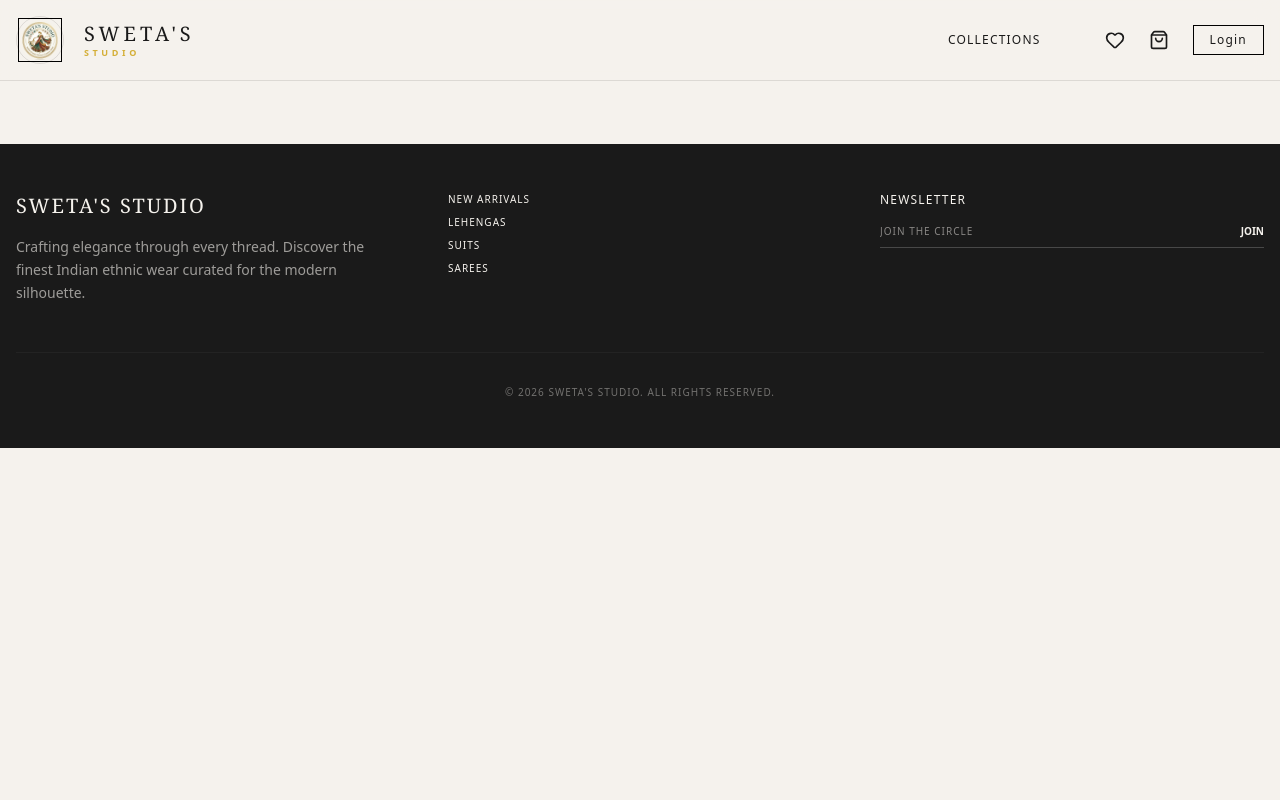
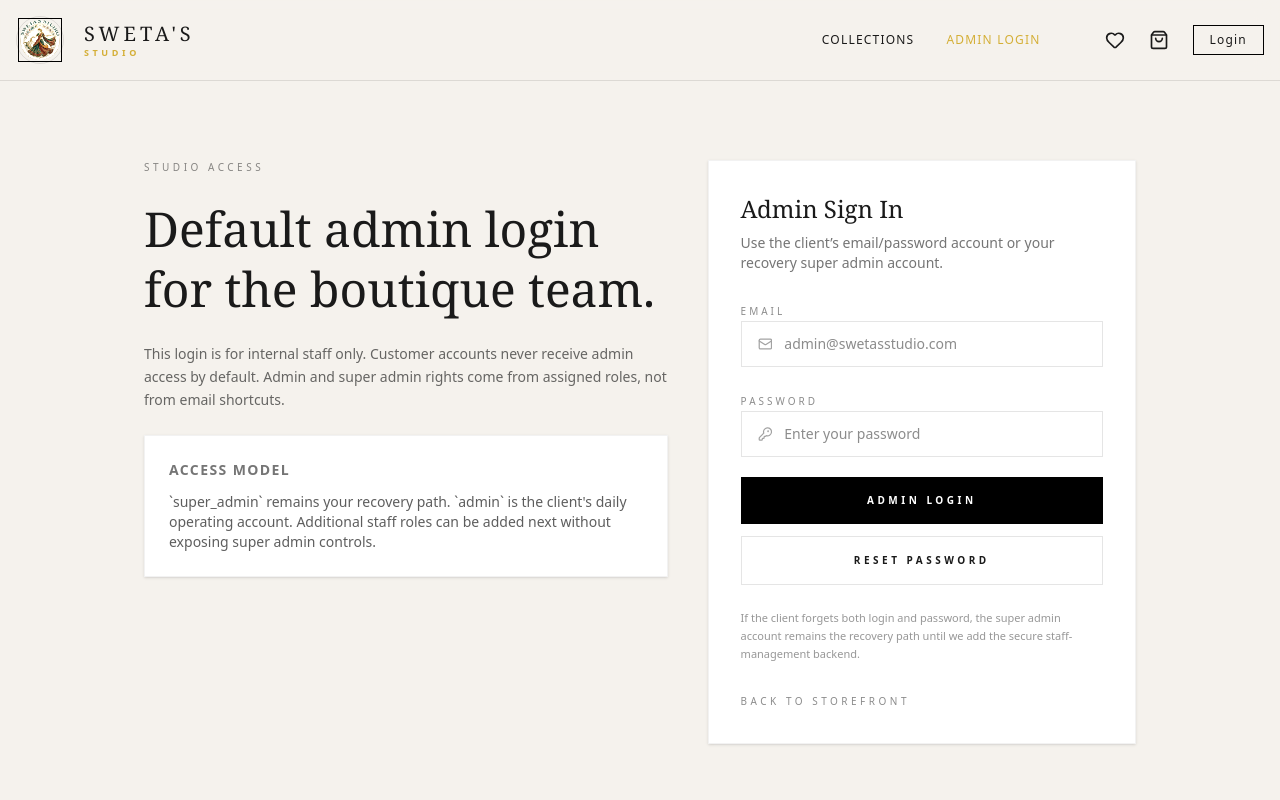
Before and after one commit to avishekreg/swetas-studio, a React (Vite) app: page /admin/login in a window 1280 px wide. Shown: the top 800 px of the page. Built offline with nearby package versions, Linux system fonts and the light colour scheme; no server answers; the database is empty.

Commit message:
Improve admin auth and header branding

```diff
--- a/src/App.tsx
+++ b/src/App.tsx
@@ -12,11 +12,12 @@ import AdminDashboard from './pages/Admin/Dashboard';
 import AdminInventory from './pages/Admin/Inventory';
 import AdminOrders from './pages/Admin/Orders';
 import AdminPromotions from './pages/Admin/Promotions';
+import AdminLogin from './pages/Admin/Login';
 import OrderTracking from './pages/OrderTracking';
 import Favorites from './pages/Favorites';
 
 const Navbar = () => {
-  const { user, isAdmin, signOut, signIn } = useAuth();
+  const { user, isAdmin, signOut, signInWithGoogle } = useAuth();
   const [isOpen, setIsOpen] = React.useState(false);
 
   return (
@@ -26,11 +27,11 @@ const Navbar = () => {
           <div className="relative w-10 h-10 md:w-12 md:h-12 flex items-center justify-center">
             <div className="absolute inset-0 border border-black/10 group-hover:border-[#D4AF37]/50 rounded-full transition-colors duration-700" />
             <div className="absolute inset-[1px] md:inset-[2px] border border-black group-hover:rotate-180 transition-transform duration-1000" />
-            <div className="absolute inset-[3px] md:inset-[4px] rounded-full overflow-hidden">
+            <div className="absolute inset-[3px] md:inset-[4px] rounded-full overflow-hidden bg-[#faf4ea] shadow-[inset_0_0_0_1px_rgba(183,145,79,0.22)]">
               <img
-                src="/images/swetas-studio-mark.png"
+                src="/images/swetas-studio-mark-header.png"
                 alt="Sweta's Studio mark"
-                className="w-full h-full object-cover rounded-full scale-[1.03]"
+                className="w-full h-full object-cover rounded-full scale-[1.16] brightness-[1.03] contrast-[1.06]"
               />
             </div>
           </div>
@@ -47,7 +48,9 @@ const Navbar = () => {
         {/* Desktop Nav */}
         <div className="hidden md:flex items-center space-x-8 text-xs uppercase tracking-widest font-medium">
           <Link to="/collections" className="hover:text-[#D4AF37] transition-colors">Collections</Link>
-          {isAdmin && <Link to="/admin" className="text-[#D4AF37] hover:underline">Admin Panel</Link>}
+          <Link to={isAdmin ? "/admin" : "/admin/login"} className="text-[#D4AF37] hover:underline">
+            {isAdmin ? 'Admin Panel' : 'Admin Login'}
+          </Link>
           <div className="flex items-center space-x-6 ml-8">
             <Link to="/favorites" className="relative group">
               <Heart size={20} />
@@ -58,13 +61,13 @@ const Navbar = () => {
             </Link>
             {user ? (
               <div className="flex items-center space-x-4">
-                <Link to="/profile"><User size={20} /></Link>
+                <Link to={isAdmin ? "/admin" : "/orders"}><User size={20} /></Link>
                 <button onClick={signOut} className="hover:text-red-500 transition-colors">
                   <LogOut size={18} />
                 </button>
               </div>
             ) : (
-              <button onClick={signIn} className="border border-black px-4 py-1.5 hover:bg-black hover:text-white transition-all">
+              <button onClick={signInWithGoogle} className="border border-black px-4 py-1.5 hover:bg-black hover:text-white transition-all">
                 Login
               </button>
             )}
@@ -87,13 +90,15 @@ const Navbar = () => {
             className="md:hidden bg-[#f5f2ed] border-b border-black/10 p-4 flex flex-col space-y-4 text-sm tracking-widest uppercase text-center"
           >
             <Link to="/collections" onClick={() => setIsOpen(false)}>Collections</Link>
-            {isAdmin && <Link to="/admin" onClick={() => setIsOpen(false)}>Admin Panel</Link>}
+            <Link to={isAdmin ? "/admin" : "/admin/login"} onClick={() => setIsOpen(false)}>
+              {isAdmin ? 'Admin Panel' : 'Admin Login'}
+            </Link>
             <Link to="/favorites" onClick={() => setIsOpen(false)}>Favorites</Link>
             <Link to="/cart" onClick={() => setIsOpen(false)}>Cart</Link>
             {user ? (
               <button onClick={() => { signOut(); setIsOpen(false); }} className="text-red-500">Logout</button>
             ) : (
-              <button onClick={() => { signIn(); setIsOpen(false); }}>Login</button>
+              <button onClick={() => { signInWithGoogle(); setIsOpen(false); }}>Login</button>
             )}
           </motion.div>
         )}
@@ -113,6 +118,7 @@ const AnimatedRoutes = () => {
         <Route path="/cart" element={<Cart />} />
         <Route path="/favorites" element={<Favorites />} />
         <Route path="/orders" element={<OrderTracking />} />
+        <Route path="/admin/login" element={<AdminLogin />} />
 
         {/* Admin Routes */}
         <Route path="/admin" element={<AdminDashboard />} />
--- a/src/contexts/AuthContext.tsx
+++ b/src/contexts/AuthContext.tsx
@@ -3,13 +3,17 @@ import { onAuthStateChanged, User } from 'firebase/auth';
 import { auth } from '../firebase';
 import { UserService } from '../services/storeService';
 import { UserProfile } from '../types';
+import { CUSTOMER_ROLE, isPrivilegedRole } from '../lib/auth';
 
 interface AuthContextType {
   user: User | null;
   profile: UserProfile | null;
   isAdmin: boolean;
+  isSuperAdmin: boolean;
   loading: boolean;
-  signIn: () => Promise<void>;
+  signInWithGoogle: () => Promise<void>;
+  signInWithEmailPassword: (email: string, password: string) => Promise<void>;
+  resetPassword: (email: string) => Promise<void>;
   signOut: () => Promise<void>;
 }
 
@@ -24,24 +28,18 @@ export const AuthProvider: React.FC<{ children: React.ReactNode }> = ({ children
     const unsubscribe = onAuthStateChanged(auth, async (user) => {
       setUser(user);
       if (user) {
-        let p = await UserService.getProfile(user.uid);
-        const hardcodedAdmin = user.email === 'avishekreg@gmail.com';
+        const p = await UserService.getProfile(user.uid);
 
         if (!p) {
           const newProfile: Omit<UserProfile, 'createdAt'> = {
             uid: user.uid,
             email: user.email!,
-            role: hardcodedAdmin ? 'admin' : 'customer',
+            role: CUSTOMER_ROLE,
             favorites: [],
           };
           await UserService.syncProfile(newProfile);
           setProfile({ ...newProfile, createdAt: new Date() } as UserProfile);
         } else {
-          // If profile exists but is for our admin email, ensure the role is correct in local state
-          if (hardcodedAdmin && p.role !== 'admin') {
-            p.role = 'admin';
-            // Optionally sync back to DB: await UserService.updateRole(user.uid, 'admin');
-          }
           setProfile(p);
         }
       } else {
@@ -53,9 +51,19 @@ export const AuthProvider: React.FC<{ children: React.ReactNode }> = ({ children
     return unsubscribe;
   }, []);
 
-  const signIn = async () => {
+  const signInWithGoogle = async () => {
     const { signInWithGoogle } = await import('../firebase');
     await signInWithGoogle();
+  };
+
+  const signInWithEmailPassword = async (email: string, password: string) => {
+    const { signInWithEmail } = await import('../firebase');
+    await signInWithEmail(email, password);
+  };
+
+  const resetPassword = async (email: string) => {
+    const { sendAdminPasswordReset } = await import('../firebase');
+    await sendAdminPasswordReset(email);
   };
 
   const signOut = () => auth.signOut();
@@ -64,9 +72,12 @@ export const AuthProvider: React.FC<{ children: React.ReactNode }> = ({ children
     <AuthContext.Provider value={{
       user,
       profile,
-      isAdmin: profile?.role === 'admin' || user?.email === 'avishekreg@gmail.com',
+      isAdmin: isPrivilegedRole(profile?.role),
+      isSuperAdmin: profile?.role === 'super_admin',
       loading,
-      signIn,
+      signInWithGoogle,
+      signInWithEmailPassword,
+      resetPassword,
       signOut
     }}>
       {children}
--- /dev/null
+++ b/src/lib/auth.ts
@@ -0,0 +1,9 @@
+export const SUPER_ADMIN_ROLE = 'super_admin';
+export const ADMIN_ROLE = 'admin';
+export const CUSTOMER_ROLE = 'customer';
+
+export const PRIVILEGED_ROLES = [SUPER_ADMIN_ROLE, ADMIN_ROLE] as const;
+
+export const isPrivilegedRole = (role?: string | null) => {
+  return !!role && PRIVILEGED_ROLES.includes(role as (typeof PRIVILEGED_ROLES)[number]);
+};
--- a/src/pages/Admin/Dashboard.tsx
+++ b/src/pages/Admin/Dashboard.tsx
@@ -6,6 +6,7 @@ import { Order, FashionItem } from '../../types';
 import { BarChart, Bar, XAxis, YAxis, CartesianGrid, Tooltip, ResponsiveContainer, LineChart, Line, AreaChart, Area } from 'recharts';
 import { TrendingUp, ShoppingCart, Package, DollarSign, ArrowUpRight, ArrowDownRight } from 'lucide-react';
 import { Link } from 'react-router-dom';
+import AdminAccessNotice from '../../components/AdminAccessNotice';
 
 const AdminDashboard = () => {
   const { isAdmin } = useAuth();
@@ -24,7 +25,7 @@ const AdminDashboard = () => {
     fetchData();
   }, []);
 
-  if (!isAdmin) return <div className="p-24 text-center font-serif italic">Unauthorized access.</div>;
+  if (!isAdmin) return <AdminAccessNotice />;
   if (loading) return <div className="h-screen flex items-center justify-center font-serif italic">Analyzing Business Data...</div>;
 
   const totalRevenue = orders.reduce((acc, curr) => acc + curr.totalAmount, 0);
--- a/src/pages/Admin/Inventory.tsx
+++ b/src/pages/Admin/Inventory.tsx
@@ -6,6 +6,7 @@ import { analyzeFabric, simulateVirtualTryOn } from '../../services/geminiServic
 import { FashionItem } from '../../types';
 import { Upload, Wand2, Plus, Trash2, CheckCircle2 } from 'lucide-react';
 import { cn } from '../../lib/utils';
+import AdminAccessNotice from '../../components/AdminAccessNotice';
 
 const AdminInventory = () => {
   const { isAdmin } = useAuth();
@@ -107,7 +108,7 @@ const AdminInventory = () => {
     setLoading(false);
   };
 
-  if (!isAdmin) return <div className="p-24 text-center">Restricted Access</div>;
+  if (!isAdmin) return <AdminAccessNotice />;
 
   return (
     <motion.div
--- /dev/null
+++ b/src/pages/Admin/Login.tsx
@@ -0,0 +1,161 @@
+import React, { useEffect, useState } from 'react';
+import { motion } from 'motion/react';
+import { Link, useNavigate } from 'react-router-dom';
+import { AlertCircle, KeyRound, Mail } from 'lucide-react';
+import { useAuth } from '../../contexts/AuthContext';
+
+const AdminLogin = () => {
+  const { signInWithEmailPassword, resetPassword, isAdmin, loading, user, profile } = useAuth();
+  const navigate = useNavigate();
+  const [email, setEmail] = useState('');
+  const [password, setPassword] = useState('');
+  const [error, setError] = useState('');
+  const [notice, setNotice] = useState('');
+  const [submitting, setSubmitting] = useState(false);
+
+  useEffect(() => {
+    if (!loading && isAdmin) {
+      navigate('/admin', { replace: true });
+    }
+  }, [isAdmin, loading, navigate]);
+
+  const handleSubmit = async (e: React.FormEvent) => {
+    e.preventDefault();
+    setError('');
+    setNotice('');
+    setSubmitting(true);
+
+    try {
+      await signInWithEmailPassword(email.trim(), password);
+      setNotice('Signed in. Checking your access...');
+    } catch (err) {
+      const message = err instanceof Error ? err.message : 'Unable to sign in.';
+      setError(message);
+    } finally {
+      setSubmitting(false);
+    }
+  };
+
+  const handleReset = async () => {
+    setError('');
+    setNotice('');
+    if (!email.trim()) {
+      setError('Enter the admin email first, then use password reset.');
+      return;
+    }
+
+    setSubmitting(true);
+    try {
+      await resetPassword(email.trim());
+      setNotice('Password reset email sent. Check the admin inbox.');
+    } catch (err) {
+      const message = err instanceof Error ? err.message : 'Unable to send reset email.';
+      setError(message);
+    } finally {
+      setSubmitting(false);
+    }
+  };
+
+  return (
+    <motion.div
+      initial={{ opacity: 0 }}
+      animate={{ opacity: 1 }}
+      className="max-w-5xl mx-auto px-4 py-16 lg:py-24"
+    >
+      <div className="grid grid-cols-1 lg:grid-cols-[1.1fr_0.9fr] gap-10 items-start">
+        <section className="space-y-6">
+          <p className="text-[10px] uppercase tracking-[0.35em] opacity-50">Studio Access</p>
+          <h1 className="text-4xl md:text-5xl font-serif leading-tight">
+            Default admin login for the boutique team.
+          </h1>
+          <p className="text-sm leading-relaxed opacity-65 max-w-xl">
+            This login is for internal staff only. Customer accounts never receive admin access by default.
+            Admin and super admin rights come from assigned roles, not from email shortcuts.
+          </p>
+          <div className="bg-white border border-black/5 shadow-sm p-6 space-y-3">
+            <h2 className="text-sm uppercase tracking-widest font-bold opacity-60">Access model</h2>
+            <p className="text-sm opacity-70">
+              `super_admin` remains your recovery path. `admin` is the client's daily operating account.
+              Additional staff roles can be added next without exposing super admin controls.
+            </p>
+            {user && !loading && !isAdmin && (
+              <div className="flex items-start gap-3 text-sm text-amber-700 bg-amber-50 border border-amber-200 p-4">
+                <AlertCircle size={18} className="mt-0.5 shrink-0" />
+                <p>
+                  Signed in as <strong>{profile?.email || user.email}</strong>, but this account is not provisioned for admin access yet.
+                </p>
+              </div>
+            )}
+          </div>
+        </section>
+
+        <section className="bg-white border border-black/5 shadow-sm p-8 space-y-6">
+          <div className="space-y-2">
+            <h2 className="text-2xl font-serif">Admin Sign In</h2>
+            <p className="text-sm opacity-60">Use the client’s email/password account or your recovery super admin account.</p>
+          </div>
+
+          <form onSubmit={handleSubmit} className="space-y-5">
+            <label className="block space-y-2">
+              <span className="text-[10px] uppercase tracking-[0.3em] opacity-50">Email</span>
+              <div className="flex items-center gap-3 border border-black/10 px-4 py-3">
+                <Mail size={16} className="opacity-40" />
+                <input
+                  type="email"
+                  value={email}
+                  onChange={(e) => setEmail(e.target.value)}
+                  className="w-full bg-transparent outline-none text-sm"
+                  placeholder="admin@swetasstudio.com"
+                />
+              </div>
+            </label>
+
+            <label className="block space-y-2">
+              <span className="text-[10px] uppercase tracking-[0.3em] opacity-50">Password</span>
+              <div className="flex items-center gap-3 border border-black/10 px-4 py-3">
+                <KeyRound size={16} className="opacity-40" />
+                <input
+                  type="password"
+                  value={password}
+                  onChange={(e) => setPassword(e.target.value)}
+                  className="w-full bg-transparent outline-none text-sm"
+                  placeholder="Enter your password"
+                />
+              </div>
+            </label>
+
+            {error && <p className="text-sm text-red-600">{error}</p>}
+            {notice && <p className="text-sm text-emerald-700">{notice}</p>}
+
+            <div className="space-y-3">
+              <button
+                type="submit"
+                disabled={submitting}
+                className="w-full bg-black text-white py-4 uppercase text-[10px] tracking-[0.35em] font-bold disabled:opacity-50"
+              >
+                {submitting ? 'Signing In...' : 'Admin Login'}
+              </button>
+              <button
+                type="button"
+                onClick={handleReset}
+                disabled={submitting}
+                className="w-full border border-black/10 py-4 uppercase text-[10px] tracking-[0.35em] font-bold hover:border-black disabled:opacity-50"
+              >
+                Reset Password
+              </button>
+            </div>
+          </form>
+
+          <p className="text-[11px] opacity-45 leading-relaxed">
+            If the client forgets both login and password, the super admin account remains the recovery path until we add the secure staff-management backend.
+          </p>
+          <Link to="/" className="inline-block text-[10px] uppercase tracking-[0.35em] opacity-50 hover:opacity-100">
+            Back To Storefront
+          </Link>
+        </section>
+      </div>
+    </motion.div>
+  );
+};
+
+export default AdminLogin;
--- a/src/pages/Admin/Orders.tsx
+++ b/src/pages/Admin/Orders.tsx
@@ -5,6 +5,7 @@ import { OrderService } from '../../services/storeService';
 import { Order, OrderStatus } from '../../types';
 import { Package, Truck, CheckCircle, Clock, ExternalLink } from 'lucide-react';
 import { cn } from '../../lib/utils';
+import AdminAccessNotice from '../../components/AdminAccessNotice';
 
 const AdminOrders = () => {
   const { isAdmin } = useAuth();
@@ -30,7 +31,7 @@ const AdminOrders = () => {
     if (data) setOrders(data);
   };
 
-  if (!isAdmin) return <div className="p-24 text-center">Unauthorized</div>;
+  if (!isAdmin) return <AdminAccessNotice />;
 
   return (
     <motion.div
--- a/src/pages/Admin/Promotions.tsx
+++ b/src/pages/Admin/Promotions.tsx
@@ -4,6 +4,7 @@ import { useAuth } from '../../contexts/AuthContext';
 import { PromotionService } from '../../services/storeService';
 import { Promotion } from '../../types';
 import { Plus, Trash2, Calendar, Tag, Percent, CheckCircle2 } from 'lucide-react';
+import AdminAccessNotice from '../../components/AdminAccessNotice';
 
 const AdminPromotions = () => {
   const { isAdmin } = useAuth();
@@ -54,7 +55,7 @@ const AdminPromotions = () => {
     }
   };
 
-  if (!isAdmin) return <div className="p-24 text-center">Restricted Access</div>;
+  if (!isAdmin) return <AdminAccessNotice />;
 
   return (
     <motion.div
--- a/src/pages/Cart.tsx
+++ b/src/pages/Cart.tsx
@@ -15,13 +15,13 @@ declare global {
 
 const Cart = () => {
   const { cart, removeFromCart, total, clearCart } = useCart();
-  const { user, signIn } = useAuth();
+  const { user, signInWithGoogle } = useAuth();
   const navigate = useNavigate();
   const [processing, setProcessing] = useState(false);
 
   const handleCheckout = async () => {
     if (!user) {
-      await signIn();
+      await signInWithGoogle();
       return;
     }
 
--- a/src/types.ts
+++ b/src/types.ts
@@ -1,4 +1,11 @@
-export type UserRole = 'admin' | 'customer';
+export type UserRole =
+  | 'super_admin'
+  | 'admin'
+  | 'order_fulfillment'
+  | 'shipping'
+  | 'customer_care'
+  | 'promotions'
+  | 'customer';
 
 export interface UserProfile {
   uid: string;
```
Also changed, not shown: src/components/AdminAccessNotice.tsx (added, +17 -0 lines), src/firebase.ts (+10 -1 lines), public/images/swetas-studio-mark-header.png (added), 1 other file (tests, documents, lock files or other folders).
